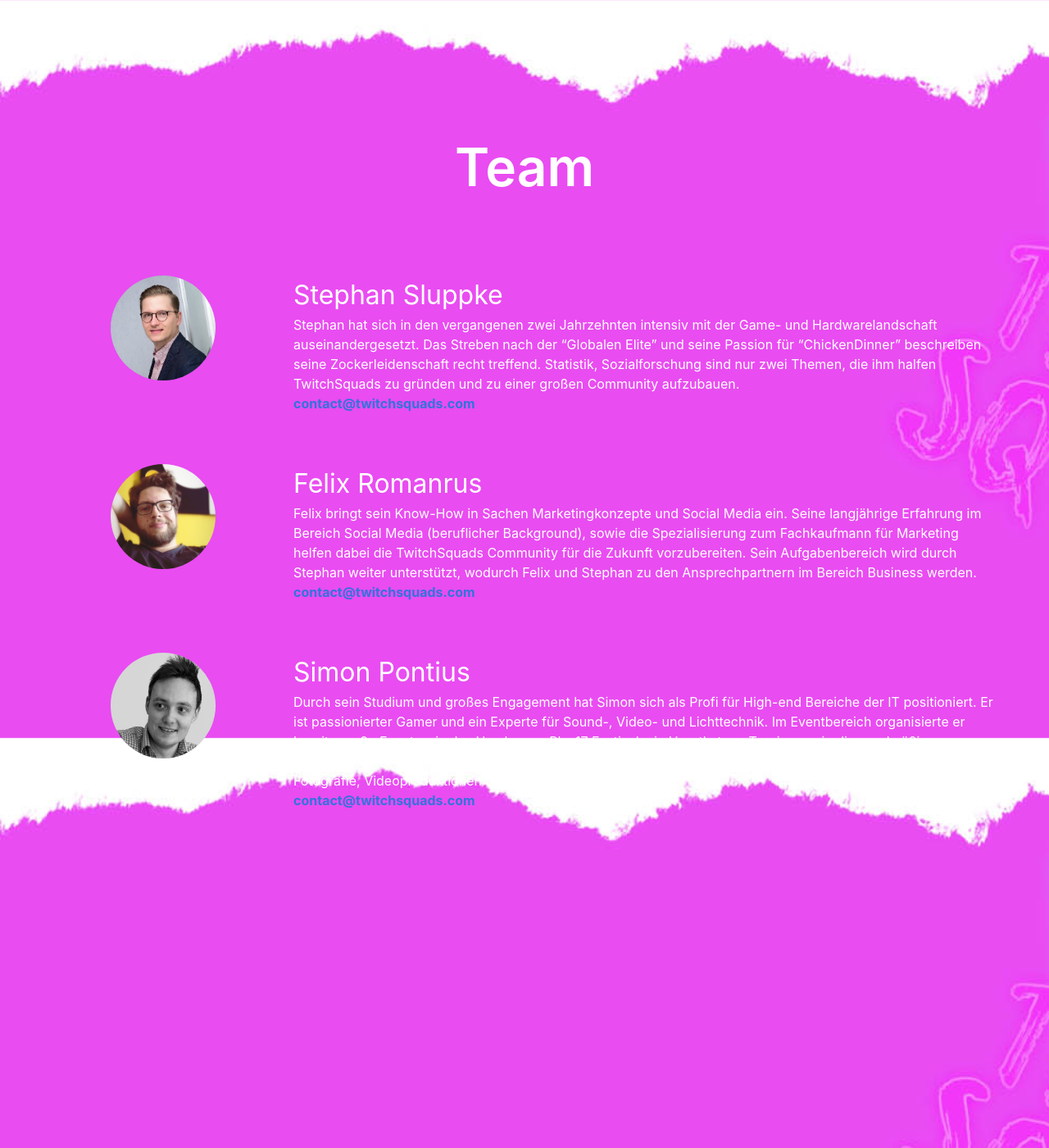
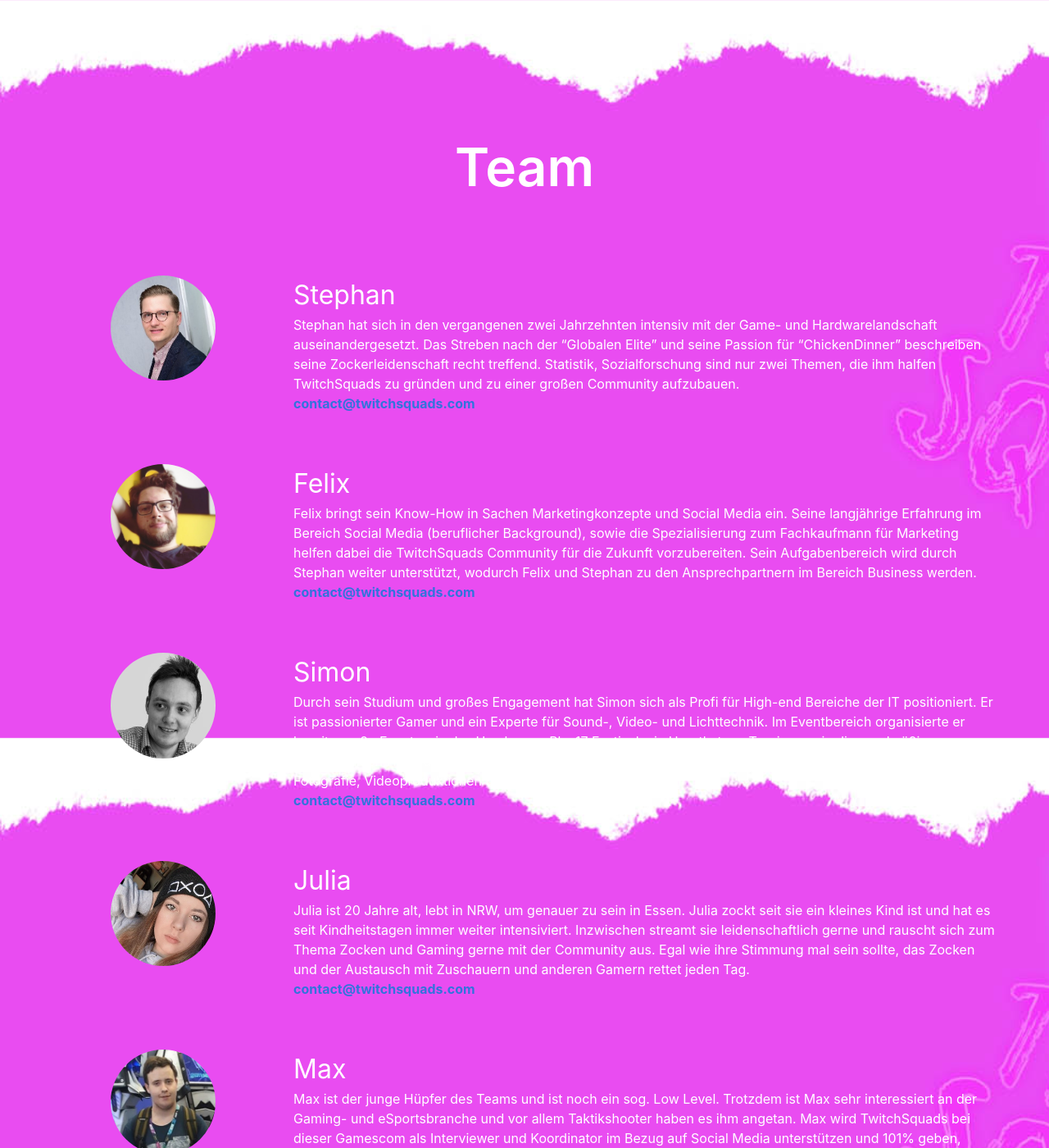
Before and after one commit to TwitchSquads/twitchsquads.github.io, a Jekyll site: the page built from team.html, in a window 1280 px wide and 1400 px high. Shown: the whole window at 82% size. Built offline with Jekyll 4.4.1, drawn with Linux system fonts in a browser that asks for light colours; some of the changed text lies outside the part shown.

Commit message:
Team: Julia, Max

```diff
--- a/team.html
+++ b/team.html
@@ -85,7 +85,7 @@
                                 </figure>
                             </div>
                             <div class="column">
-                                <p class="name">Stephan Sluppke</p>
+                                <p class="name">Stephan</p>
                                 <p>
                                     Stephan hat sich in den vergangenen zwei Jahrzehnten intensiv mit der Game- und
                                     Hardwarelandschaft auseinandergesetzt.
@@ -109,7 +109,7 @@
                                 </figure>
                             </div>
                             <div class="column">
-                                <p class="name">Felix Romanrus</p>
+                                <p class="name">Felix</p>
                                 <p>
                                     Felix bringt sein Know-How in Sachen Marketingkonzepte und Social Media ein. Seine
                                     langjährige Erfahrung im Bereich Social Media (beruflicher Background), sowie die
@@ -131,7 +131,7 @@
                                 </figure>
                             </div>
                             <div class="column">
-                                <p class="name">Simon Pontius</p>
+                                <p class="name">Simon</p>
                                 <p>
                                     Durch sein Studium und großes Engagement hat Simon sich als Profi für High-end
                                     Bereiche der IT positioniert. Er ist passionierter Gamer und ein Experte für Sound-,
@@ -145,6 +145,48 @@
                             </div>
                         </div>
                     </li>
+                    <li class="team-member">
+                        <div class="columns">
+                            <div class="column is-one-quarter">
+                                <figure class="image is-128x128">
+                                    <img class="is-rounded team-member-image" src="../img/team/julia.jpg">
+                                </figure>
+                            </div>
+                            <div class="column">
+                                <p class="name">Julia</p>
+                                <p>
+                                    Julia ist 20 Jahre alt, lebt in NRW, um genauer zu sein in Essen. Julia zockt seit
+                                    sie ein kleines Kind ist und hat es seit Kindheitstagen immer weiter intensiviert.
+                                    Inzwischen streamt sie leidenschaftlich gerne und rauscht sich zum Thema Zocken und
+                                    Gaming gerne mit der Community aus. Egal wie ihre Stimmung mal sein sollte, das
+                                    Zocken und der Austausch mit Zuschauern und anderen Gamern rettet jeden Tag.
+                                </p>
+                                <p class="contact"><a
+                                        href="mailto:contact@twitchsquads.com">contact@twitchsquads.com</a></p>
+                            </div>
+                        </div>
+                    </li>
+                    <li class="team-member">
+                        <div class="columns">
+                            <div class="column is-one-quarter">
+                                <figure class="image is-128x128">
+                                    <img class="is-rounded team-member-image" src="../img/team/max.jpg">
+                                </figure>
+                            </div>
+                            <div class="column">
+                                <p class="name">Max</p>
+                                <p>
+                                    Max ist der junge Hüpfer des Teams und ist noch ein sog. Low Level. Trotzdem ist Max
+                                    sehr interessiert an der Gaming- und eSportsbranche und vor allem Taktikshooter
+                                    haben es ihm angetan. Max wird TwitchSquads bei dieser Gamescom als Interviewer und
+                                    Koordinator im Bezug auf Social Media unterstützen und 101% geben, sodass diese
+                                    Gamescom ein voller Erfolg für TwitchSquads wird.
+                                </p>
+                                <p class="contact"><a
+                                        href="mailto:contact@twitchsquads.com">contact@twitchsquads.com</a></p>
+                            </div>
+                        </div>
+                    </li>
                 </ul>
             </p>
         </div>
```
Also changed, not shown: img/team/julia.jpg (added), img/team/max.jpg (added).
